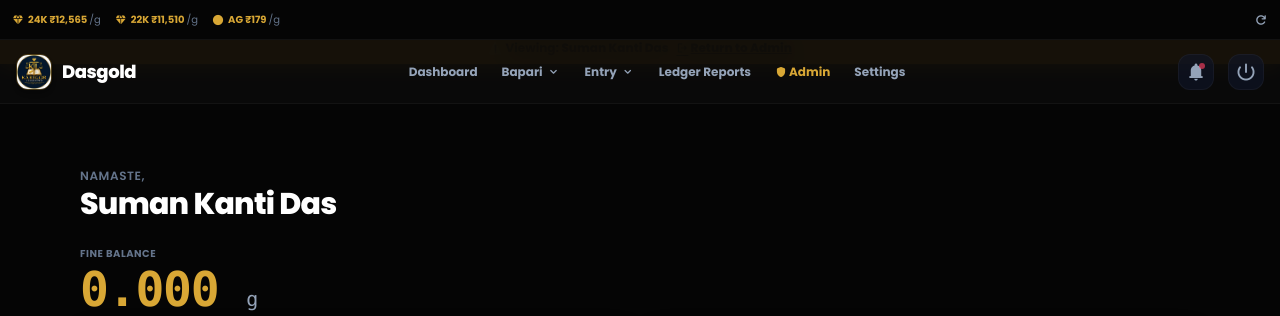
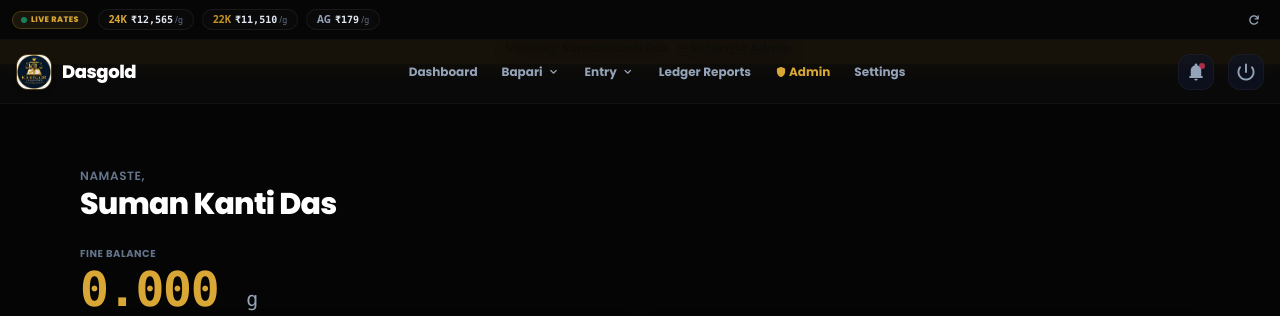
Before and after one commit to vivekyadav2026/kinder_php, a PHP site: page /index.php in a window 1280 px wide. Shown: the top 316 px of the page. Run offline with PHP 8.4, Linux system fonts and the light colour scheme; a user stored in the database is signed in; data comes from the database, SQL or seed files in the repository; data that the repository does not hold is empty; some libraries are stand-ins or nearby versions.

Commit message:
Enhance metal rates ticker display aesthetics

```diff
--- a/header.php
+++ b/header.php
@@ -194,14 +194,40 @@
     </style>
 </head>
 <body class="animate-fade-in">
-    <!-- Live Rate Top Bar (Replicated from screenshot) -->
-    <div class="fixed top-0 left-0 right-0 z-50 bg-[#050505] border-b border-white/[0.05] h-10 px-3 flex items-center justify-between text-[10px] font-bold text-[#d8a735]" style="padding-top: env(safe-area-inset-top, 0px);">
-        <div class="flex items-center space-x-3.5">
-            <span class="flex items-center"><span class="material-symbols-rounded text-xs mr-1 text-[#d8a735]">diamond</span> 24K ₹<?= number_format($rate24k, 0) ?> <span class="text-slate-500 font-normal ml-0.5">/g</span></span>
-            <span class="flex items-center"><span class="material-symbols-rounded text-xs mr-1 text-[#d8a735]">diamond</span> 22K ₹<?= number_format($rate22k, 0) ?> <span class="text-slate-500 font-normal ml-0.5">/g</span></span>
-            <span class="flex items-center"><span class="material-symbols-rounded text-xs mr-1 text-[#d8a735]">circle</span> AG ₹<?= number_format($rateAg, 0) ?> <span class="text-slate-500 font-normal ml-0.5">/g</span></span>
+    <!-- Live Rate Top Bar (Replicated from screenshot but with rich premium design) -->
+    <div class="fixed top-0 left-0 right-0 z-50 bg-[#070708]/95 backdrop-blur-md border-b border-white/[0.04] h-10 px-3 flex items-center justify-between no-print" style="padding-top: env(safe-area-inset-top, 0px);">
+        <div class="flex items-center space-x-2.5 overflow-x-auto no-scrollbar scroll-smooth">
+            <!-- Pulse Dot indicator for active rates -->
+            <div class="flex items-center space-x-1 bg-[#d8a735]/10 border border-[#d8a735]/25 rounded-full px-2 py-0.5 shrink-0">
+                <span class="w-1.5 h-1.5 rounded-full bg-emerald-500 animate-pulse"></span>
+                <span class="text-[8px] font-extrabold uppercase text-[#d8a735] tracking-wider">Live Rates</span>
+            </div>
+
+            <div class="flex items-center space-x-2 text-[10px] font-bold text-white shrink-0">
+                <!-- 24K Badge -->
+                <span class="flex items-center bg-white/[0.02] border border-white/[0.06] rounded-xl px-2.5 py-0.5 font-mono shadow-inner shadow-black/20">
+                    <span class="text-[#d8a735] font-sans font-extrabold mr-1">24K</span>
+                    <span class="text-slate-200">₹<?= number_format($rate24k, 0) ?></span>
+                    <span class="text-slate-500 font-sans font-normal text-[8px] ml-0.5">/g</span>
+                </span>
+
+                <!-- 22K Badge -->
+                <span class="flex items-center bg-white/[0.02] border border-white/[0.06] rounded-xl px-2.5 py-0.5 font-mono shadow-inner shadow-black/20">
+                    <span class="text-[#c19224] font-sans font-extrabold mr-1">22K</span>
+                    <span class="text-slate-200">₹<?= number_format($rate22k, 0) ?></span>
+                    <span class="text-slate-500 font-sans font-normal text-[8px] ml-0.5">/g</span>
+                </span>
+
+                <!-- Silver (AG) Badge -->
+                <span class="flex items-center bg-white/[0.02] border border-white/[0.06] rounded-xl px-2.5 py-0.5 font-mono shadow-inner shadow-black/20">
+                    <span class="text-slate-400 font-sans font-extrabold mr-1">AG</span>
+                    <span class="text-slate-200">₹<?= number_format($rateAg, 0) ?></span>
+                    <span class="text-slate-500 font-sans font-normal text-[8px] ml-0.5">/g</span>
+                </span>
+            </div>
         </div>
-        <button onclick="window.location.reload()" class="flex items-center justify-center text-slate-400 hover:text-[#d8a735] transition-colors">
+
+        <button onclick="window.location.reload()" class="w-7 h-7 rounded-lg hover:bg-white/[0.04] flex items-center justify-center text-slate-400 hover:text-[#d8a735] transition-all tap-target shrink-0 ml-2">
             <span class="material-symbols-rounded text-sm">refresh</span>
         </button>
     </div>
```
